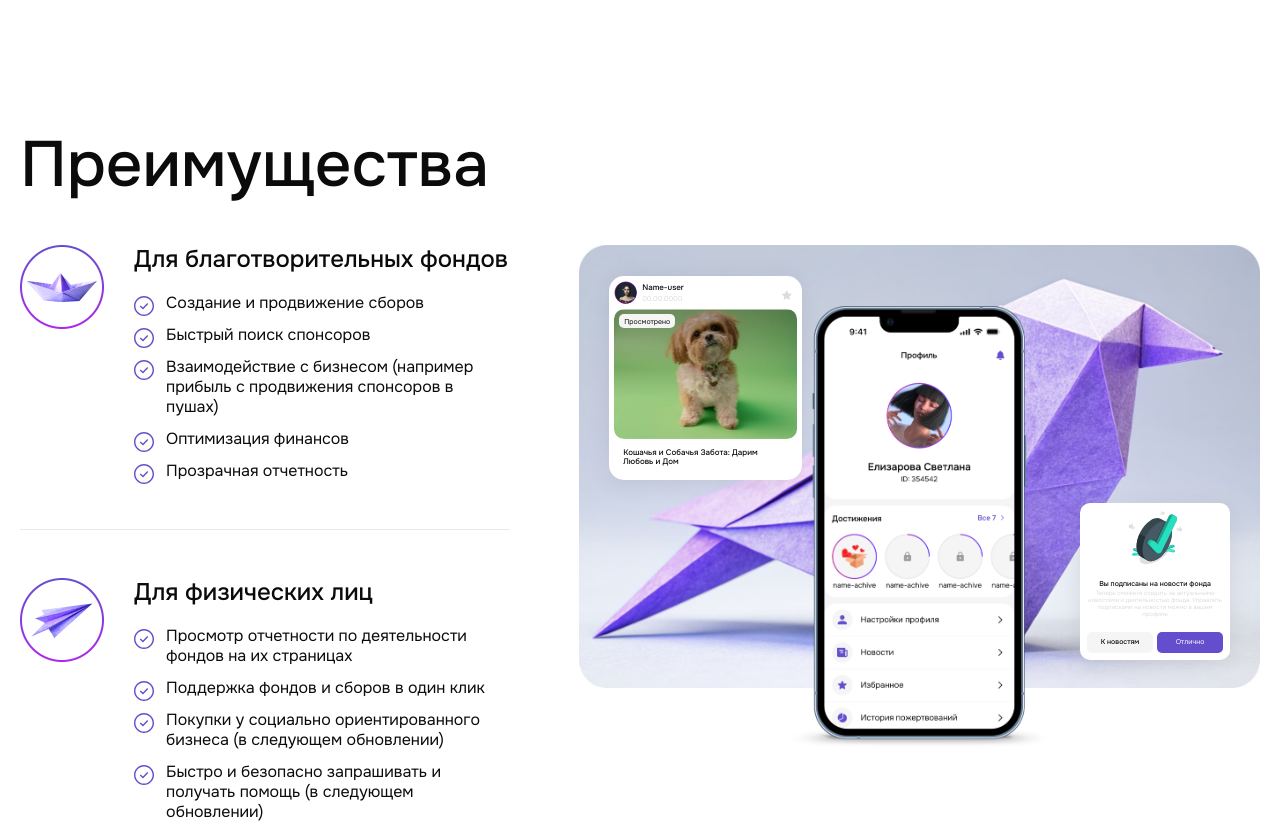
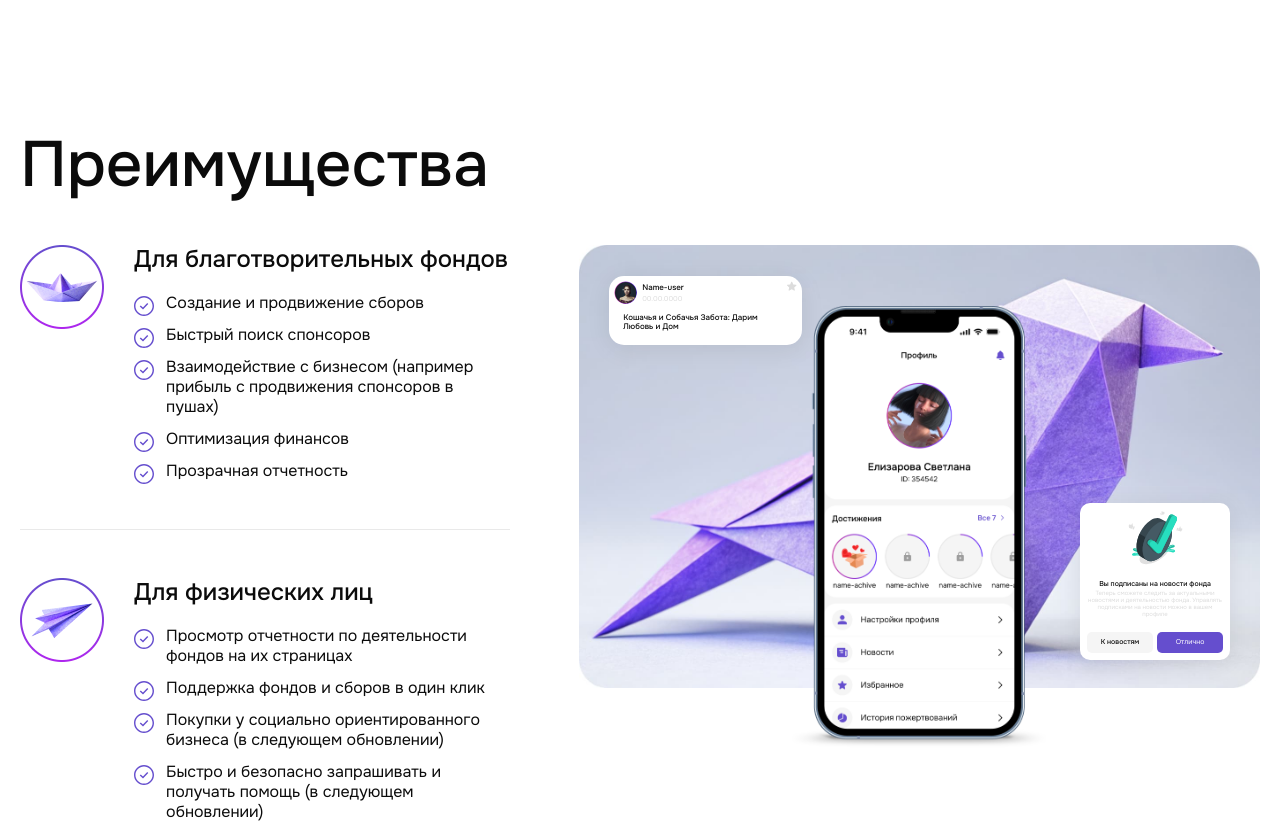
Before and after one commit to GoBDaNWeb/servatorum, a React (Vite) app: page / in a window 1280 px wide. Shown: the part 2200-3023 px from the top of the page. Built offline with nearby package versions, Linux system fonts and the light colour scheme.

Commit message:
check swiper bug #4

```diff
--- a/src/entities/collecting-card/ui/CollectingCard.tsx
+++ b/src/entities/collecting-card/ui/CollectingCard.tsx
@@ -3,7 +3,7 @@ import { FC, ReactElement } from 'react';
 import clsx from 'clsx';
 
 import { cropText } from '@/shared/lib';
-import { Badge, Button, Fancybox, Image, LinkIcon, StarIcon } from '@/shared/ui';
+import { Button, LinkIcon, StarIcon } from '@/shared/ui';
 
 import s from './collecting-card.module.scss';
 
@@ -29,17 +29,18 @@ export const CollectingCard: FC<ICollectingCard> = ({
 	sum,
 	total,
 	className,
-	date,
-	imgs,
-	badge,
+	// date,
+	// imgs,
+	// badge,
 	userImg,
 	userName,
 	userDate,
 	size = 's',
-	badgeColor = 'purple',
-	isPopular = false,
+	// badgeColor = 'purple',
+	// isPopular = false,
 	hasLink = false
 }) => {
+	// const [swiper, setSwiper] = useState<SwiperType>();
 	// const pagination = useRef<HTMLDivElement>(null);
 
 	// useEffect(() => {
@@ -52,20 +53,20 @@ export const CollectingCard: FC<ICollectingCard> = ({
 	// }, [swiper]);
 
 	const collectingCardClass = clsx(s.collectingCard, s[size], className);
-	const badgeClass = clsx(s.badge, s[badgeColor]);
+	// const badgeClass = clsx(s.badge, s[badgeColor]);
 
 	return (
 		<div className={collectingCardClass}>
 			{userImg && userName ? (
 				<div className={s.collectingCardTop}>
 					<div className={s.user}>
-						<img src={userImg} alt='user' />
+						<img src={userImg} alt='' />
 						<div className={s.userInfo}>
 							<p>{userName}</p>
 							<span>{userDate}</span>
 						</div>
 					</div>
-					<div className={s.features}>
+					<div className={s.features}></div>
 					{hasLink ? (
 						<Button variant='clear'>
 							<LinkIcon />
@@ -76,10 +77,9 @@ export const CollectingCard: FC<ICollectingCard> = ({
 						<StarIcon />
 					</Button>
 				</div>
-				</div>
 			) : null}
 
-			<div className={s.collectingCardCenter}>
+			{/* <div className={s.collectingCardCenter}>
 				<div className={s.collectingCardCenterInfo}>
 					<Badge className={badgeClass}>{badge}</Badge>
 					{isPopular ? (
@@ -90,19 +90,10 @@ export const CollectingCard: FC<ICollectingCard> = ({
 
 					<span className={s.date}>{date}</span>
 				</div>
-
 				<Fancybox>
-					<Image
-						paddingBottom='71%'
-						src={imgs[0]}
-						alt='slide'
-						className={s.image}
-						fancybox='collecting'
-					/>
-					{/* <Swiper
+					<Swiper
 						onSwiper={swiper => {
 							setSwiper(swiper);
-						console.log('render');
 						}}
 						slidesPerView={1}
 						modules={[Pagination]}
@@ -122,10 +113,10 @@ export const CollectingCard: FC<ICollectingCard> = ({
 								/>
 							</SwiperSlide>
 						))}
-				</Swiper> */}
-					{/* <div ref={pagination}></div> */}
+					</Swiper>
+					<div ref={pagination}></div>
 				</Fancybox>
-			</div>
+			</div> */}
 			<div className={s.collectingCardBottom}>
 				<a href='#' className={s.collectingCardBottomContent}>
 					<p className={s.title}>{cropText(title, 52)}</p>
--- a/src/pages/home/ui/donation/Donation.tsx
+++ b/src/pages/home/ui/donation/Donation.tsx
@@ -14,7 +14,7 @@ import s from './donation.module.scss';
 
 export const Donation = () => {
 	const [swiper, setSwiper] = useState<SwiperType>();
-	// const [activeSlideIndex, setActiveSlideIndex] = useState<number>(1);
+	const [activeSlideIndex, setActiveSlideIndex] = useState<number>(1);
 
 	const prev = useRef<HTMLDivElement>(null);
 	const next = useRef<HTMLDivElement>(null);
@@ -60,11 +60,12 @@ export const Donation = () => {
 				<h2>Находи и поддерживай сборы</h2>
 				<div className={s.donationContent}>
 					<Swiper
-						// onSlideChange={swiper => {
-						// 	setActiveSlideIndex(swiper.activeIndex + 1);
-						// }}
+						onSlideChange={swiper => {
+							setActiveSlideIndex(swiper.activeIndex + 1);
+						}}
 						onSwiper={swiper => {
 							setSwiper(swiper);
+							console.log('render');
 						}}
 						breakpoints={swiperBreakpoints}
 						slidesPerView={4}
@@ -113,9 +114,9 @@ export const Donation = () => {
 						>
 							<img src='/images/arrow-left.svg' alt='arrow' />
 						</Button>
-						{/* <div className={s.pagination}>
+						<div className={s.pagination}>
 							<span>{activeSlideIndex}</span> / {swiper?.slides.length}
-						</div> */}
+						</div>
 						<Button
 							//@ts-expect-error исправить
 							ref={next}
```
Lines whose indentation alone changed are shown as unchanged.
